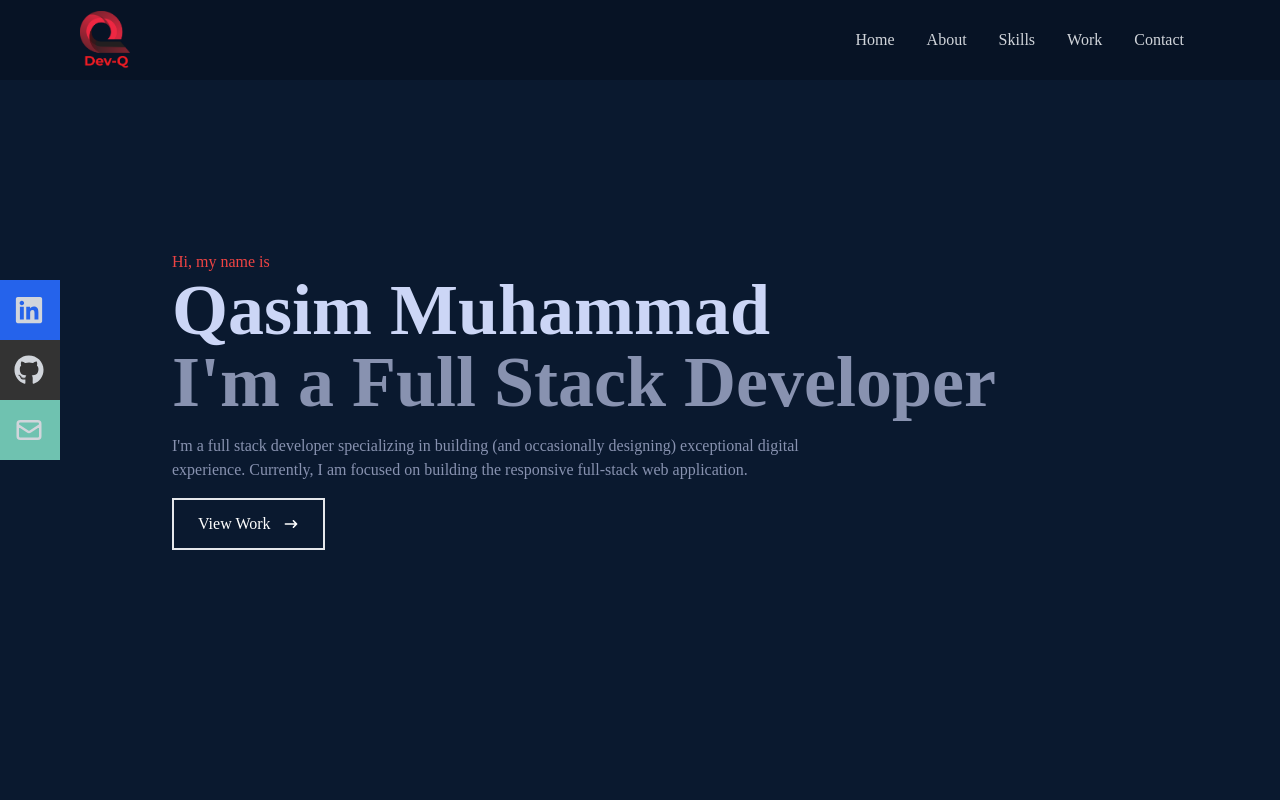
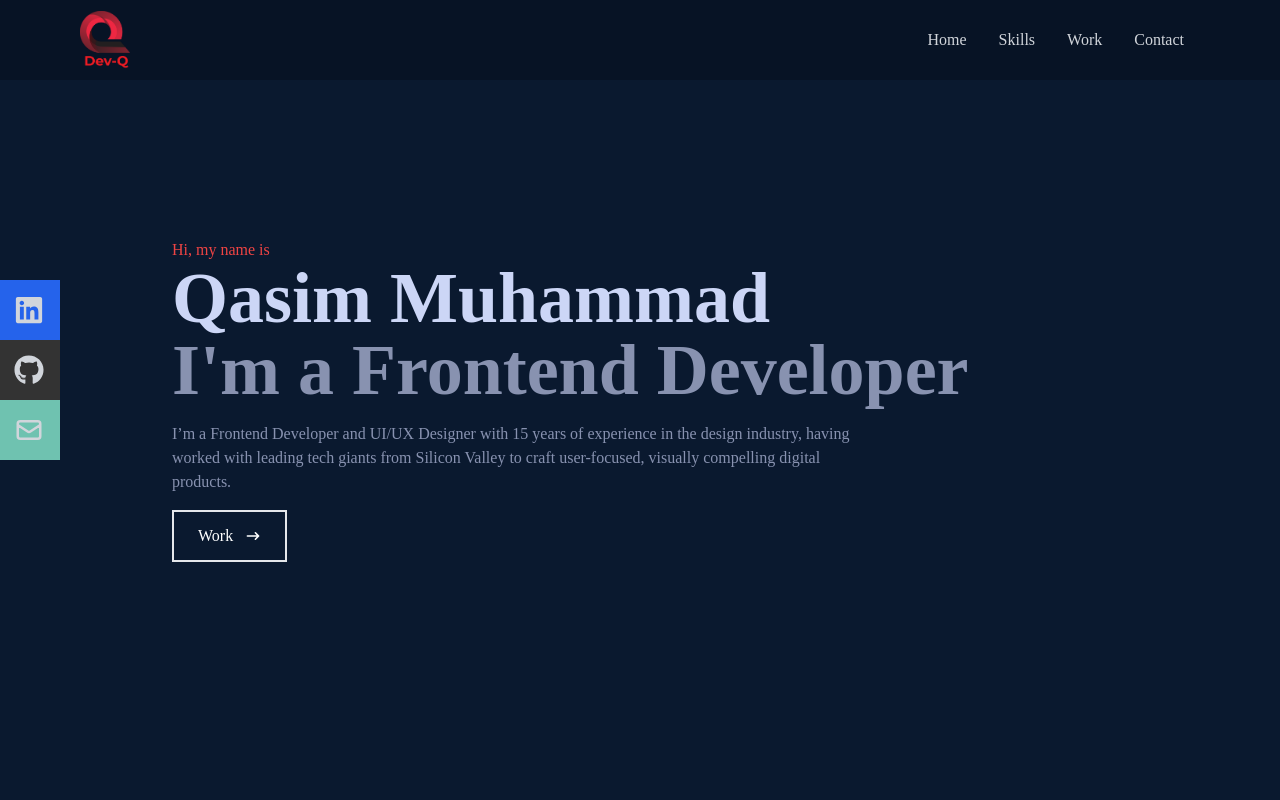
Before and after one commit to Qasim538/Qasim-Portfolio, a React (Create React App) app: page / in a window 1280 px wide. Shown: the top 800 px of the page. Built offline with nearby package versions, Linux system fonts and the light colour scheme.

Commit message:
updated home section

```diff
--- a/src/App.js
+++ b/src/App.js
@@ -1,4 +1,4 @@
-import About from './Components/About';
+// import About from './Components/About';
 import Contact from './Components/Contact';
 import Home from './Components/Home';
 import Navbar from './Components/Navbar';
@@ -9,7 +9,7 @@ function App() {
     <div>
       <Navbar />
       <Home />
-      <About />
+      {/* <About /> */}
       <Skills />
       <Work />
       <Contact />
--- a/src/Components/Home.js
+++ b/src/Components/Home.js
@@ -11,12 +11,12 @@ const Home = () => {
     <div className='max-w-[1000px] mx-auto px-8 flex flex-col justify-center h-full'>
     <p className='text-red-500'> Hi, my name is </p>
     <h1 className='text-4xl sm:text-7xl font-bold text-[#ccd6f6]'>Qasim Muhammad</h1>
-    <h2 className='text-4xl sm:text-7xl font-bold text-[#8892b0]'>I'm a Full Stack Developer</h2>
-    <p className='text-[#8892b0] py-4 max-w-[700px]'> I'm a full stack developer specializing in building (and occasionally designing) exceptional digital experience. Currently, I am focused on building the responsive full-stack web application. </p>
+    <h2 className='text-4xl sm:text-7xl font-bold text-[#8892b0]'>I'm a Frontend Developer</h2>
+    <p className='text-[#8892b0] py-4 max-w-[700px]'> I’m a Frontend Developer and UI/UX Designer with 15 years of experience in the design industry, having worked with leading tech giants from Silicon Valley to craft user-focused, visually compelling digital products. </p>
     <div>
 
     <Link to="work" smooth={true} offset={50} duration={500}>
-    <button className='text-white border-2 px-6 py-3 flex items-center hover:bg-red-500 hover:border-red-500 '> View Work
+    <button className='text-white border-2 px-6 py-3 flex items-center hover:bg-red-500 hover:border-red-500 '> Work
     <span className='hover:rotate-90 duration-100'>
     <HiArrowNarrowRight className='ml-3' />
     </span>
--- a/src/Components/Navbar.js
+++ b/src/Components/Navbar.js
@@ -26,11 +26,11 @@ const Navbar = () => {
           Home
         </Link>
           </li>
-          <li>
+          {/* <li>
           <Link className='hover:text-red-500' to="about" smooth={true} offset={50} duration={500}>
           About
         </Link>
-          </li>
+          </li> */}
           <li>    <Link className='hover:text-red-500' to="skills" smooth={true} offset={50} duration={500}>
           Skills
         </Link> </li>
```
Also changed, not shown: 1 other file (tests, documents, lock files or other folders).
